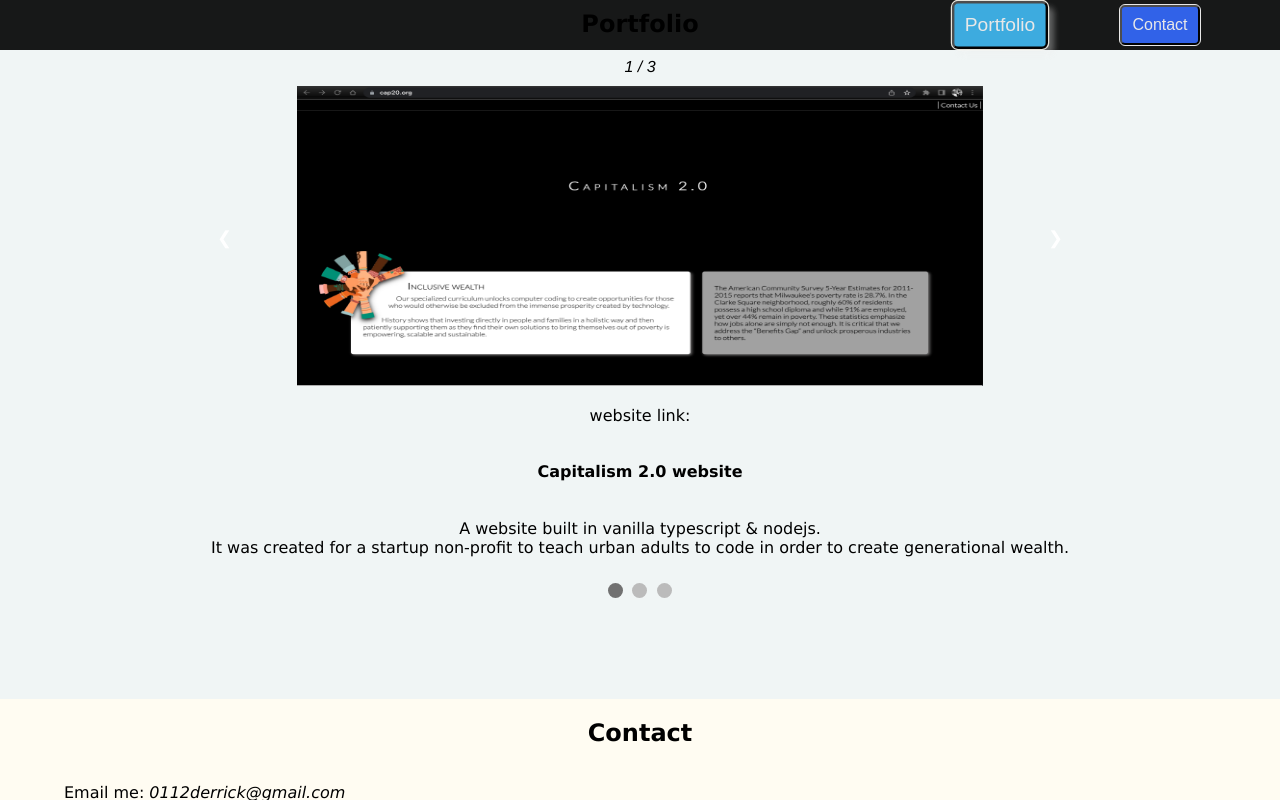
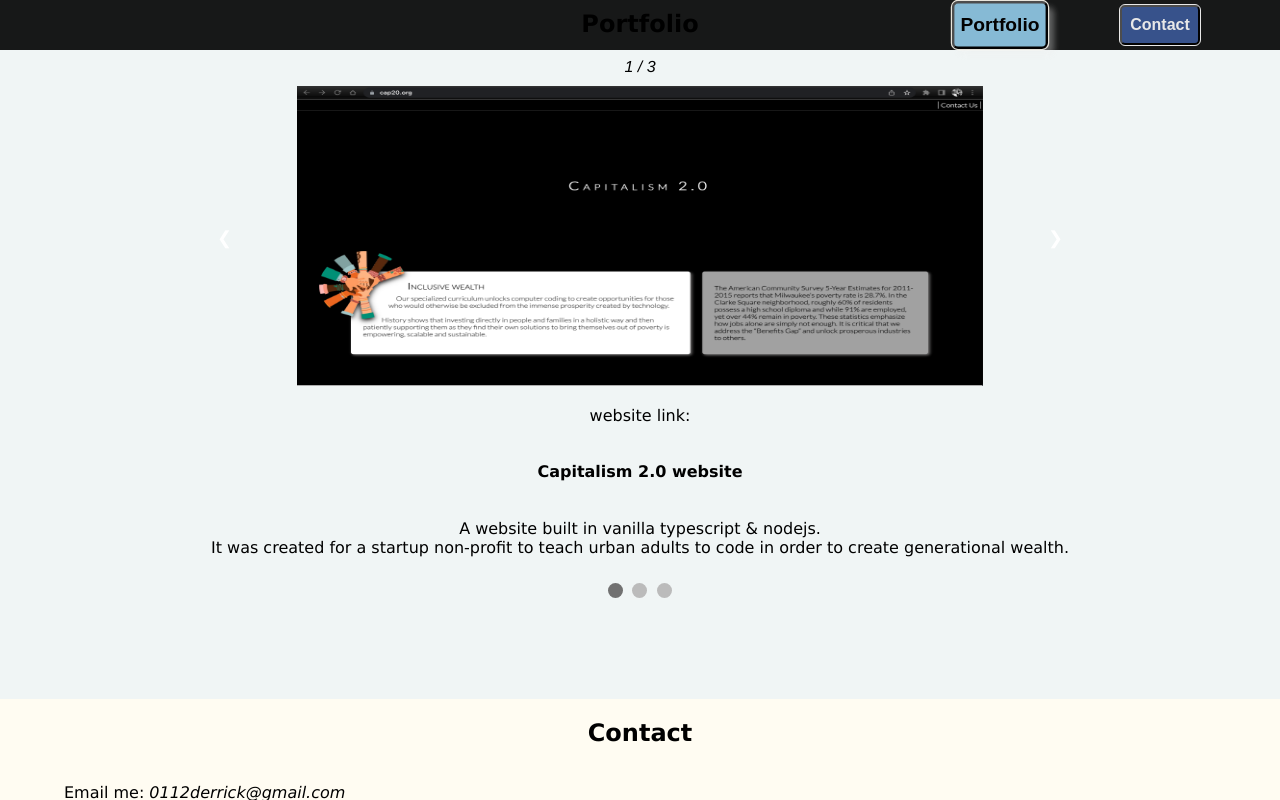
Before and after one commit to icstars/AboutMe-Derrick, a plain HTML site: page index.html in a window 1280 px wide. Both pictures are taken after a click on the button "Portfolio". Shown: the part 432-1232 px from the top of the page. Drawn offline with Linux system fonts and the light colour scheme.

Commit message:
Improved button visibility
Changed font colors & added weights to make buttons easier to read.

```diff
--- a/css/style.css
+++ b/css/style.css
@@ -99,10 +99,10 @@ section {
 
 .directory-button {
   border-radius: 5px;
-  background-color: rgb(53, 107, 255);
-  color: white;
+  background-color: #3b5998;
+  color: #ffffff;
   font-size: medium;
-  font-weight: 400;
+  font-weight: bold;
   outline: white 1px solid;
   cursor: pointer;
   opacity: 0.9;
@@ -121,19 +121,15 @@ section {
   grid-column-start: col-start 3;
 }
 
-.directory-button:hover {
+.directory-button:hover,
+.directory-button:focus {
   box-shadow: 5px 5px 5px rgba(240, 240, 240, 0.4);
-  background-color: rgb(66, 188, 245);
+  background-color: #93ccea;
+  color: #000;
   transform: scale(1.2);
   outline: rgb(255, 252, 242) 1px solid;
 }
 
-.directory-button:focus {
-  box-shadow: 5px 5px 5px rgba(240, 240, 240, 0.4);
-  background-color: rgb(66, 188, 245);
-  transform: scale(1.2);
-  outline: rgb(255, 252, 242) 1px solid;
-}
 
 #directory-logo {
   text-decoration: none;
--- a/index.html
+++ b/index.html
@@ -12,9 +12,9 @@
 
 <body>
   <div class="directory" id="directory">
-    <div id="directory-logo" tabindex="1"><img src="./images/20230523_124535.jpg" alt="home button" /></div>
-    <button id="directory-portfolio-btn" class="directory-button" tabindex="1">Portfolio</button>
-    <button id="directory-contact-btn" class="directory-button" tabindex="1">Contact</button>
+    <div id="directory-logo"><img src="./images/20230523_124535.jpg" alt="home button" /></div>
+    <button id="directory-portfolio-btn" class="directory-button">Portfolio</button>
+    <button id="directory-contact-btn" class="directory-button">Contact</button>
   </div>
 
   <section id="about-me-section">
```
